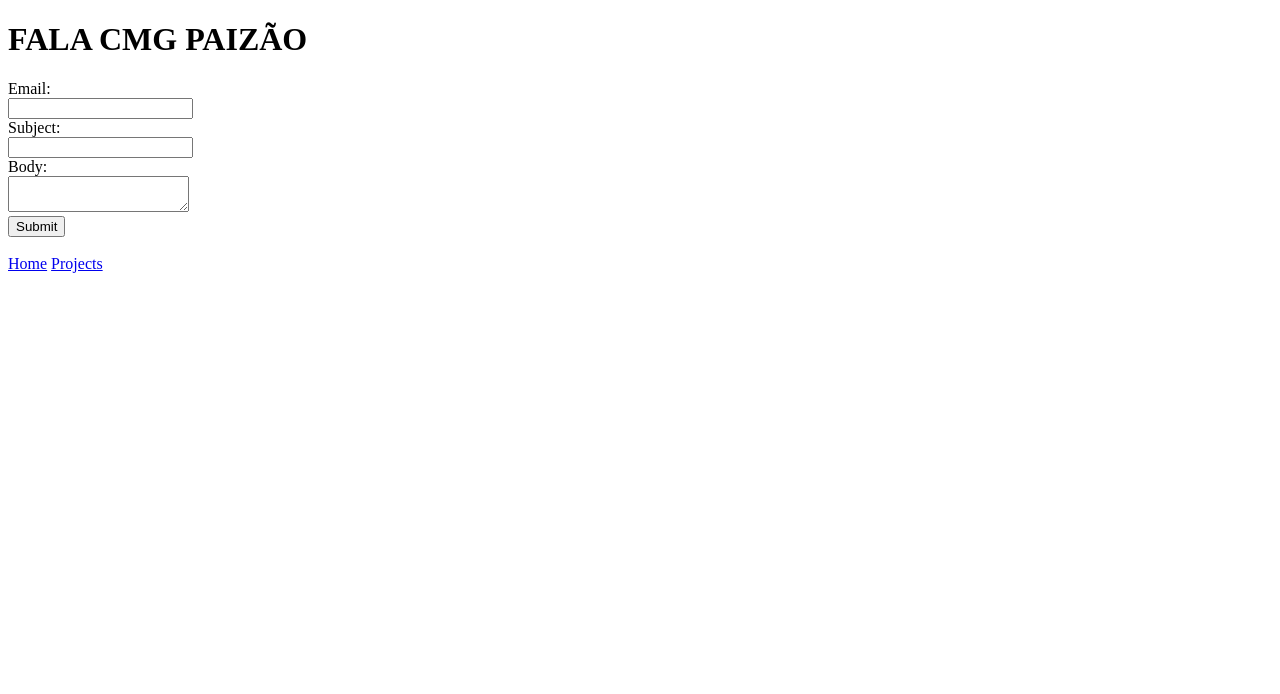
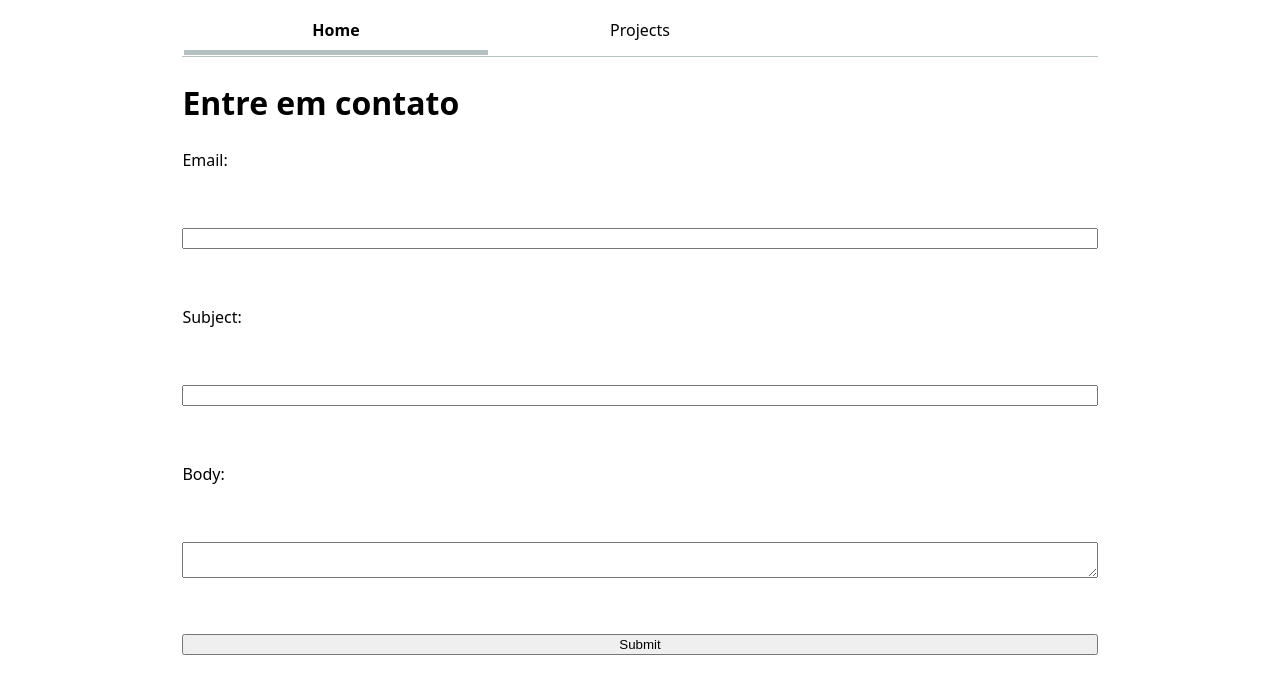
Before and after one commit to lfamarciano/Lab1-DataViz, a plain HTML site: page contact/index.html in a window 1280 px wide. Drawn offline with Linux system fonts and the light colour scheme.

Commit message:
mudanças lab 2

```diff
--- a/contact/index.html
+++ b/contact/index.html
@@ -4,21 +4,12 @@
     <meta charset="UTF-8">
     <meta name="viewport" content="width=device-width, initial-scale=1.0">
     <title>Document</title>
+    <link rel="stylesheet" href="../style.css">
 </head>
-<body><h1>FALA CMG PAIZÃO</h1>
-    <form action="mailto:euefagameplay@gmail.com" method="GET">
-        <label for="email">Email:</label> <br>
-        <input name="email" type="email"> <br>
-        <label for="subject">Subject:</label> <br>
-        <input name="subject" type="text"> <br>
-        <label for="body">Body:</label> <br>
-        <textarea name="body"></textarea> <br>
-        <button>Submit</button>
-    </form>
-    <br>
+<body>
     <nav>
         <!-- Navigation link to the home page -->
-        <a href="../index.html">Home</a>
+        <a href="../index.html" class="current">Home</a>
         <a href="../projects/index.html">Projects</a>
             <!--
                 href="index.html" refers to the file that this link will open.
@@ -34,6 +25,16 @@
             <a href="https://www.google.com" target="_blank">Google</a>
         -->
     </nav>
+    <h1>Entre em contato</h1>
+    <form action="mailto:euefagameplay@gmail.com" method="GET">
+        <label for="email">Email:</label> <br>
+        <input name="email" type="email"> <br>
+        <label for="subject">Subject:</label> <br>
+        <input name="subject" type="text"> <br>
+        <label for="body">Body:</label> <br>
+        <textarea name="body"></textarea> <br>
+        <button>Submit</button>
+    </form>
 
 </body>
 </html>
--- a/style.css
+++ b/style.css
@@ -1,6 +1,77 @@
+:root {
+	--grey: oklch(80% 3% 200);
+	--white: #ffffff;
+  }
+
 body {
 	/* Set line height to 1.5 times the font size
 	   and use the OS’s UI font as the website font
 	 */
 	font: 100%/1.5 system-ui;
+
+	max-width: 100ch;
+	margin-inline: auto;
+	/* ANOTHER WAY TO DO IT */
+	/* margin-inline: max(1em, (100% - 100ch) / 2); */
+
+
+	nav {
+		display: flex;
+		padding: 0.1em;
+		border-bottom-width: 1px;
+		border-bottom-style: solid;
+		border-bottom-color: var(--grey);
+		text-align: center;
+
+	}
+	nav a {
+		flex: 1;
+		text-decoration: none;
+		color: inherit;
+		/* text-align: center; */
+		padding: 0.5em;
+	}
+
+	nav .current {
+		font-weight: bold;
+		border-bottom-width: 5px;
+		border-bottom-style: solid;
+		border-bottom-color: var(--grey);
+	}
+
+	nav a:hover {
+		padding-bottom: -0.1em;
+		padding: 0.5em;
+		background-color: oklch(from var(--grey) 95% 5% h);
+	}
+
+	/* input, textarea, bottom {
+		font: inherit;
+		width: 100%;
+		box-sizing: border-box;
+	}
+
+	label, input, textarea {
+		display: block;
+	}
+
+	label {
+		margin-block: 1rem;
+	} */
+
+	form{
+		display: grid;
+		grid-template-columns: auto ifr;
+		gap: 1em;
+	}
+
+	form label{
+		display: grid;
+		grid-template-columns: subgrid;
+	}
+
+	label, buttom{
+		grid-column: 1 / -1;
+	}
+
 }
```
Also changed, not shown: index.html (+14 -12 lines), projects/index.html (+2 -1 lines).
